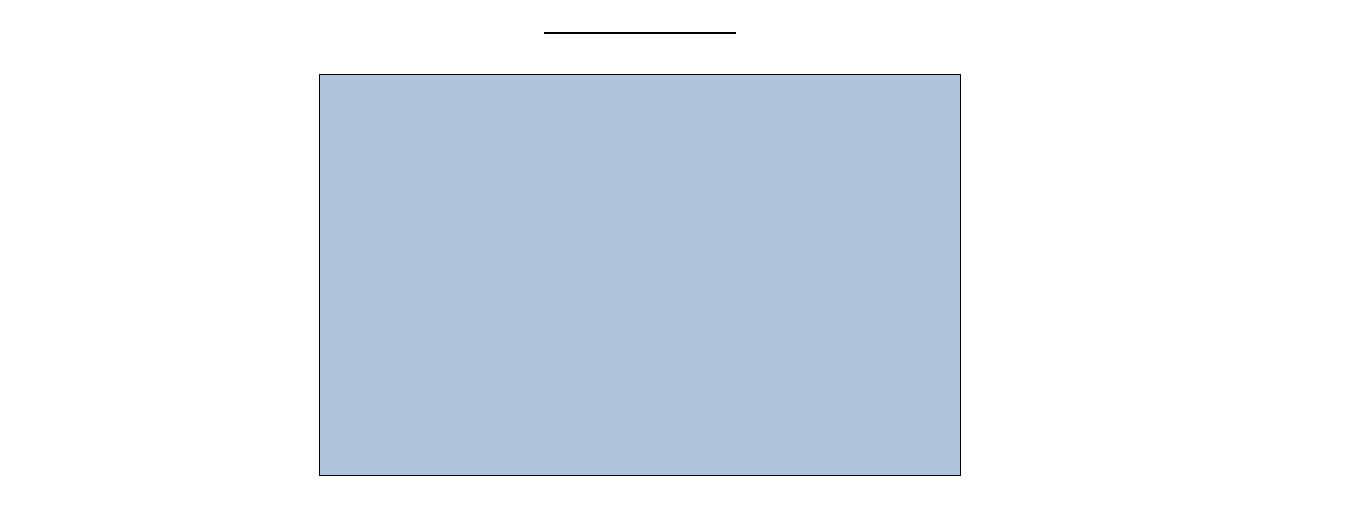
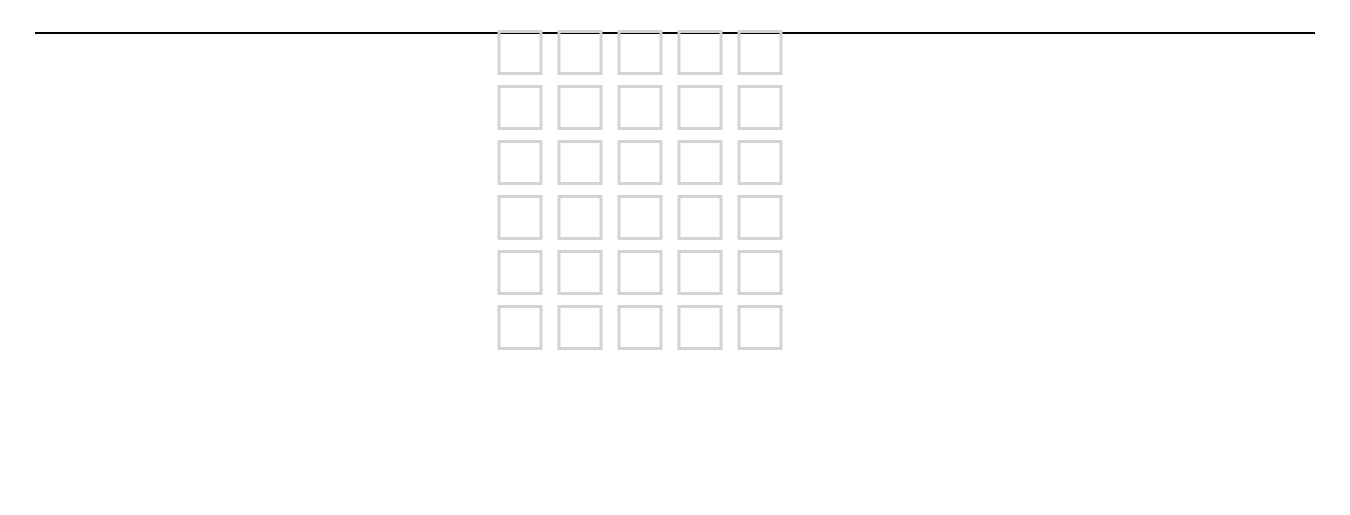
Before and after one commit to MergeNine/WordyMasters, a plain HTML site: page index.html in a window 1280 px wide. Shown: the part 109-624 px from the top of the page, 1350 px wide, since content can reach past the window. Drawn offline with Linux system fonts and the light colour scheme.

Commit message:
added the board

```diff
--- a/index.html
+++ b/index.html
@@ -13,8 +13,38 @@
     </div>
 </header>
 </div>
-<div class = "parentdiv">
-<div></div>
+<div class = "scoreboard">
+    <div class="scoreboard-letter" id="letter-0"></div>
+    <div class="scoreboard-letter" id="letter-1"></div>
+    <div class="scoreboard-letter" id="letter-2"></div>
+    <div class="scoreboard-letter" id="letter-3"></div>
+    <div class="scoreboard-letter" id="letter-4"></div>
+    <div class="scoreboard-letter" id="letter-5"></div>
+    <div class="scoreboard-letter" id="letter-6"></div>
+    <div class="scoreboard-letter" id="letter-7"></div>
+    <div class="scoreboard-letter" id="letter-8"></div>
+    <div class="scoreboard-letter" id="letter-9"></div>
+    <div class="scoreboard-letter" id="letter-10"></div>
+    <div class="scoreboard-letter" id="letter-11"></div>
+    <div class="scoreboard-letter" id="letter-12"></div>
+    <div class="scoreboard-letter" id="letter-13"></div>
+    <div class="scoreboard-letter" id="letter-14"></div>
+    <div class="scoreboard-letter" id="letter-15"></div>
+    <div class="scoreboard-letter" id="letter-16"></div>
+    <div class="scoreboard-letter" id="letter-17"></div>
+    <div class="scoreboard-letter" id="letter-18"></div>
+    <div class="scoreboard-letter" id="letter-19"></div>
+    <div class="scoreboard-letter" id="letter-20"></div>
+    <div class="scoreboard-letter" id="letter-21"></div>
+    <div class="scoreboard-letter" id="letter-22"></div>
+    <div class="scoreboard-letter" id="letter-23"></div>
+    <div class="scoreboard-letter" id="letter-24"></div>
+    <div class="scoreboard-letter" id="letter-25"></div>
+    <div class="scoreboard-letter" id="letter-26"></div>
+    <div class="scoreboard-letter" id="letter-27"></div>
+    <div class="scoreboard-letter" id="letter-28"></div>
+    <div class="scoreboard-letter" id="letter-29"></div>
+<div ></div>
 
 
 
--- a/styles.css
+++ b/styles.css
@@ -4,26 +4,27 @@
     margin: 0px;
     padding: 0px;
 }
+
 body {
-    height:100vh;
+    height: 100vh;
     margin: 0;
     position: relative;
 }
-header{
+
+header {
     text-align: center;
     margin-top: 5%;
     font-size: 18px;
 }
 
-.lineandspinner{
+.lineandspinner {
     margin: 35px;
     display: inline-block;
-    width: 15%;
-    height: auto;
+    width: 100%;
     border-top: 2px solid black;
 }
 
-img{
+img {
     margin-top: 10px;
     width: 20%;
     animation: rotate 2s linear infinite;
@@ -39,16 +40,22 @@ img{
         transform: rotate(360deg)
     }
 }
-.parentdiv {
+
+.scoreboard {
     position: absolute;
-    top: 40%;
+    top: 30%;
     left: 50%;
-    transform: translate(-50%,-50%);
-    outline: 1px solid black;
-    display: flex;
-    justify-content: center;
-    align-items: center;
-    height: 50%;
-    width: 50%;
-    background-color: lightsteelblue;
+    width: auto;
+    transform: translate(-50%, -50%);
+    display: grid;
+    column-gap: 15px;
+    row-gap: 10px;
+    grid-template-columns: 1fr 1fr 1fr 1fr 1fr;
 }
+
+
+.scoreboard-letter {
+    border: 3px solid lightgrey;
+    height: 45px;
+    width: 45px;
+}
```
